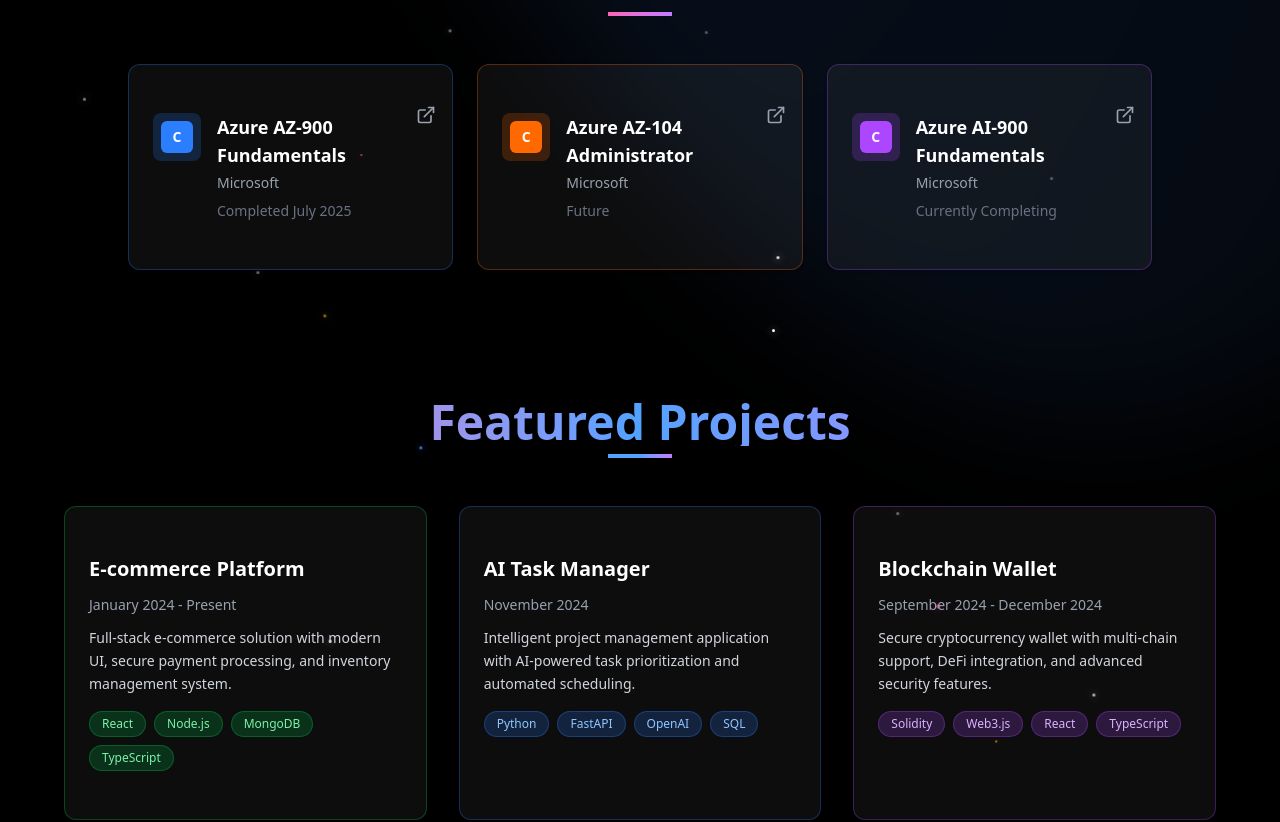
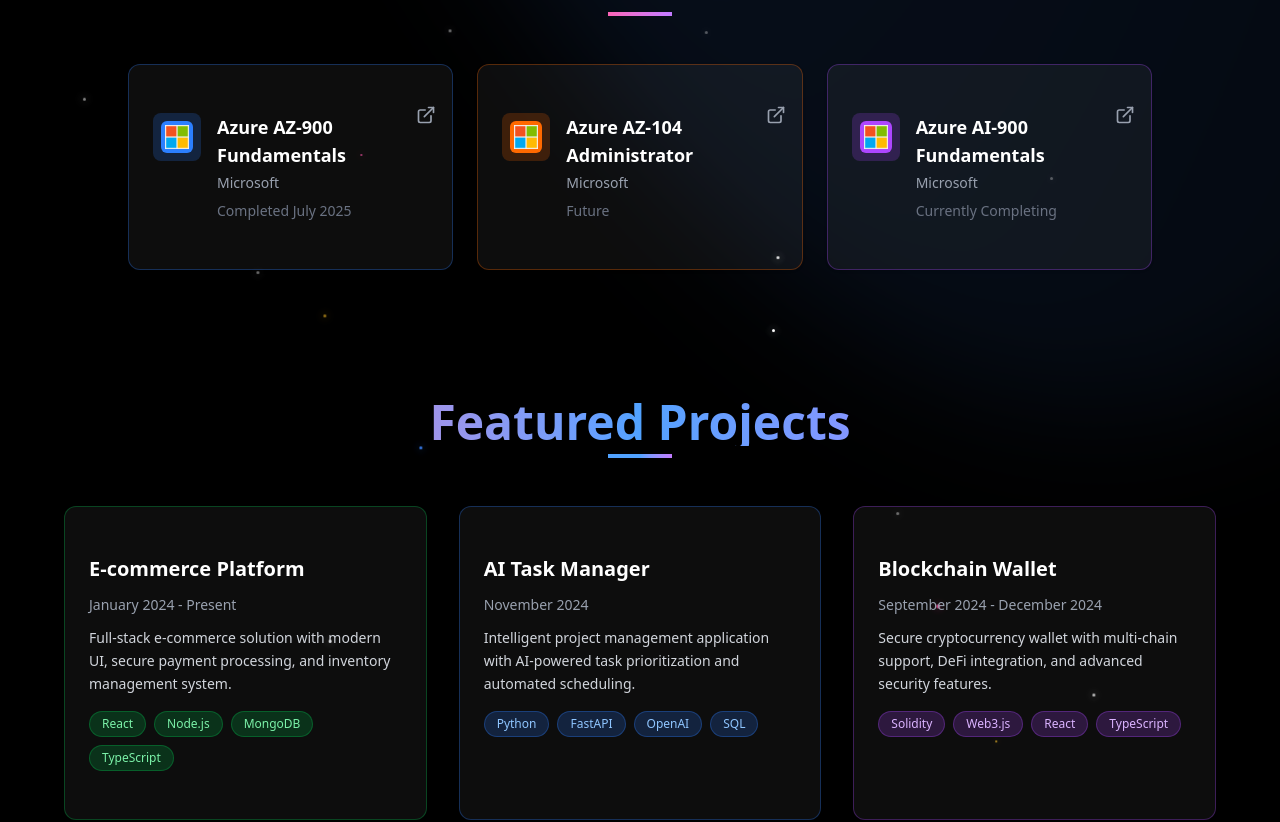
Before and after one commit to AverageNftEnjoyer/ReactPortfolio, a React (Vite) app: page / in a window 1280 px wide. Shown: the part 3093-3915 px from the top of the page. Built offline with nearby package versions, Linux system fonts and the light colour scheme.

Commit message:
Logo Updated

```diff
--- a/src/App.tsx
+++ b/src/App.tsx
@@ -1036,8 +1036,12 @@
           </a>
           <div className="flex items-start space-x-4">
             <div className="w-12 h-12 bg-blue-500/20 rounded-lg flex items-center justify-center group-hover:bg-blue-500/30 transition-colors duration-300">
-              <div className="w-8 h-8 bg-blue-500 rounded-md flex items-center justify-center">
-                <span className="text-white text-sm font-bold">C</span>
+              <div className="w-8 h-8 bg-blue-500 rounded-md flex items-center justify-center overflow-hidden">
+                <img
+                  src="/assets/microsoft.png"
+                  alt="Microsoft Logo"
+                  className="w-6 h-6 object-contain"
+                />
               </div>
             </div>
             <div className="flex-1">
@@ -1063,8 +1067,12 @@
           </a>
           <div className="flex items-start space-x-4">
             <div className="w-12 h-12 bg-orange-500/20 rounded-lg flex items-center justify-center group-hover:bg-orange-500/30 transition-colors duration-300">
-              <div className="w-8 h-8 bg-orange-500 rounded-md flex items-center justify-center">
-                <span className="text-white text-sm font-bold">C</span>
+              <div className="w-8 h-8 bg-orange-500 rounded-md flex items-center justify-center overflow-hidden">
+                <img
+                  src="/assets/microsoft.png"
+                  alt="Microsoft Logo"
+                  className="w-6 h-6 object-contain"
+                />
               </div>
             </div>
             <div className="flex-1">
@@ -1090,8 +1098,12 @@
           </a>
           <div className="flex items-start space-x-4">
             <div className="w-12 h-12 bg-purple-500/20 rounded-lg flex items-center justify-center group-hover:bg-purple-500/30 transition-colors duration-300">
-              <div className="w-8 h-8 bg-purple-500 rounded-md flex items-center justify-center">
-                <span className="text-white text-sm font-bold">C</span>
+              <div className="w-8 h-8 bg-purple-500 rounded-md flex items-center justify-center overflow-hidden">
+                <img
+                  src="/assets/microsoft.png"
+                  alt="Microsoft Logo"
+                  className="w-6 h-6 object-contain"
+                />
               </div>
             </div>
             <div className="flex-1">
@@ -1105,6 +1117,7 @@
     </div>
   </div>
 </section>
+
 
         {/* Projects Section */}
         <section
@@ -1292,7 +1305,7 @@
               </div>
 
               <div>
-                <h3 className="text-xl font-semibold text-white mb-4">Follow Me</h3>
+                <h3 className="text-xl font-semibold text-white mb-4">Lets Connect!</h3>
                 <ul className="space-y-2">
                   <li>
                     <a
```
Also changed, not shown: public/assets/microsoft.png (added).
